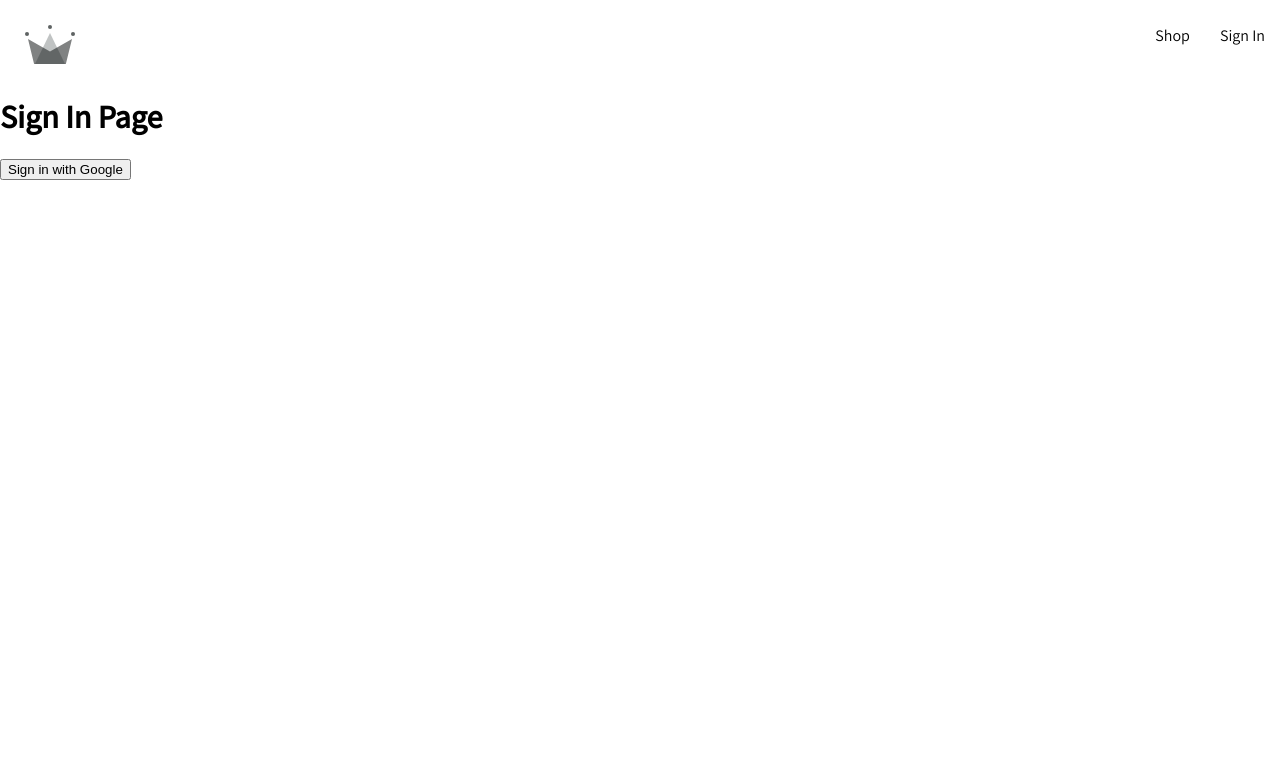
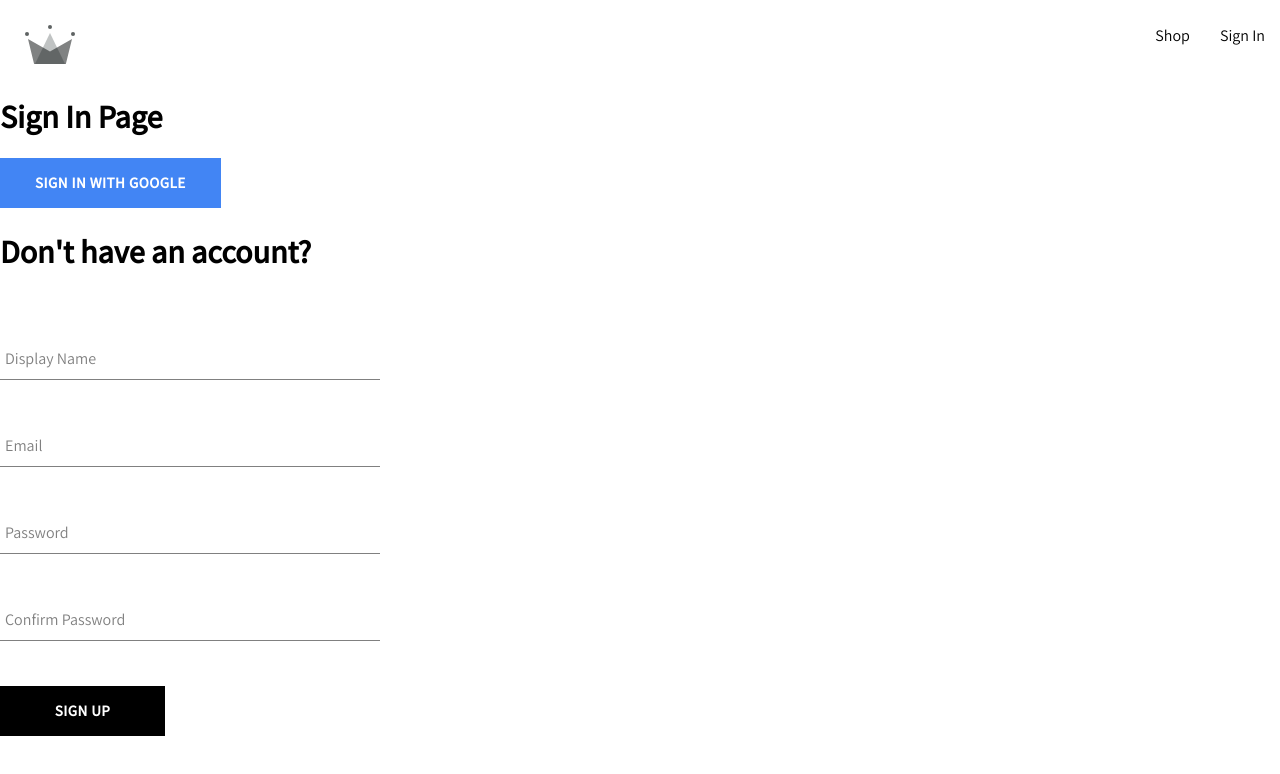
Before and after one commit to scottvandersluys/capstone, a React (Create React App) app: page /auth in a window 1280 px wide. Shown: the top 774 px of the page. Built offline with nearby package versions, Linux system fonts and the light colour scheme.

Commit message:
Created AuthSignUp component, FormInput component and Button component.

```diff
--- /dev/null
+++ b/src/components/AuthSignUp/AuthSignUp.jsx
@@ -0,0 +1,97 @@
+import { useState } from 'react';
+
+import { createUserDocument, signUpWithEmail } from '../../utilities/firebase/firebase.utils';
+
+import { Button, FormInput } from '..';
+
+import './AuthSignUp.scss';
+
+const defaultFormFields = {
+  displayName: "",
+  email: "",
+  password: "",
+  confirmPassword: ""
+};
+
+const AuthSignUp = () => {
+  const [formFields, setFormFields] = useState(defaultFormFields);
+  const { displayName, email, password, confirmPassword } = formFields;
+
+  const resetFormFields = () => {
+    setFormFields(defaultFormFields);
+  };
+
+  const handleChange = (event) => {
+    const { name, value } = event.target;
+    setFormFields({ ...formFields, [name]: value });
+  };
+
+  const handleSubmit = async (event) => {
+    event.preventDefault();
+    console.log(formFields)
+
+    if (password !== confirmPassword) {
+      alert("PASSWORDS DO NOT MATCH");
+      return;
+    }
+
+    try {
+      const { user } = await signUpWithEmail(email, password);
+      await createUserDocument(user, { displayName });
+      resetFormFields();
+    } catch (error) {
+      if (error.code === "auth/email-already-in-use") {
+        alert("That email is already in use!")
+      } else {
+        console.log('User creation encountered an error', error.message);
+      }
+    }
+  };
+
+  return (
+    <div className="AuthSignUp">
+      <h1>Don't have an account?</h1>
+      <form onSubmit={handleSubmit}>
+        <FormInput
+          label="Display Name"
+          name="displayName"
+          type="text"
+          onChange={handleChange}
+          value={displayName}
+          required
+        />
+
+        <FormInput
+          label="Email"
+          name= "email"
+          type="email"
+          onChange={handleChange}
+          value={email}
+          required
+        />
+
+        <FormInput
+          label="Password"
+          name="password"
+          type="password"
+          onChange={handleChange}
+          value={password}
+          required
+        />
+
+        <FormInput
+          label="Confirm Password"
+          name="confirmPassword"
+          type="password"
+          onChange={handleChange}
+          value={confirmPassword}
+          required
+        />
+
+        <Button type="submit">Sign Up</Button>
+      </form>
+    </div>
+  );
+};
+
+export { AuthSignUp };
--- /dev/null
+++ b/src/components/AuthSignUp/AuthSignUp.scss
@@ -0,0 +1,9 @@
+.AuthSignUp {
+  display: flex;
+  flex-direction: column;
+  width: 380px;
+
+  h2 {
+    margin: 10px 0;
+  }
+}
--- /dev/null
+++ b/src/components/Button/Button.jsx
@@ -0,0 +1,18 @@
+import './Button.scss';
+
+const Button = ({ buttonClass, children, ...buttonProps }) => {
+  const BUTTON_CLASSES = {
+    google: "google-sign-in",
+    inverted: "inverted"
+  }
+  const classList = ["Button"];
+  if (BUTTON_CLASSES?.[buttonClass]) classList.push(BUTTON_CLASSES[buttonClass])
+
+  return (
+    <button className={classList.join(" ")} { ...buttonProps }>
+      {children}
+    </button>
+  );
+};
+
+export { Button };
--- /dev/null
+++ b/src/components/Button/Button.scss
@@ -0,0 +1,46 @@
+.Button {
+  min-width: 165px;
+  width: auto;
+  height: 50px;
+  letter-spacing: 0.5px;
+  line-height: 50px;
+  padding: 0 35px 0 35px;
+  font-size: 15px;
+  background-color: black;
+  color: white;
+  text-transform: uppercase;
+  font-family: 'Assistant', sans-serif;
+  font-weight: bolder;
+  border: none;
+  cursor: pointer;
+  display: flex;
+  justify-content: center;
+
+  &:hover {
+    background-color: white;
+    color: black;
+    border: 1px solid black;
+  }
+
+  &.google-sign-in {
+    background-color: #4285f4;
+    color: white;
+
+    &:hover {
+      background-color: #357ae8;
+      border: none;
+    }
+  }
+
+  &.inverted {
+    background-color: white;
+    color: black;
+    border: 1px solid black;
+
+    &:hover {
+      background-color: black;
+      color: white;
+      border: none;
+    }
+  }
+}
--- /dev/null
+++ b/src/components/FormInput/FormInput.jsx
@@ -0,0 +1,21 @@
+import './FormInput.scss';
+
+const FormInput = ({ label, name, value, ...inputProps }) => {
+  const labelClassList = ["form-input-label"];
+  if (value.length) labelClassList.push("shrink");
+
+  return (
+    <div className="FormInput">
+      <label className={labelClassList.join(" ")} htmlFor={name}>{label}</label>
+      <input
+        className="form-input-textfield"
+        id={name}
+        name={name}
+        value={value}
+        { ...inputProps }
+      />
+    </div>
+  );
+};
+
+export { FormInput };
--- /dev/null
+++ b/src/components/FormInput/FormInput.scss
@@ -0,0 +1,54 @@
+$sub-color: grey;
+$main-color: black;
+
+@mixin shrinkLabel {
+  top: -14px;
+  font-size: 12px;
+  color: $main-color;
+}
+
+.FormInput {
+  position: relative;
+  margin: 45px 0;
+
+  .form-input-textfield {
+    background: none;
+    background-color: white;
+    color: $sub-color;
+    font-size: 18px;
+    padding: 10px 10px 10px 5px;
+    display: block;
+    width: 100%;
+    border: none;
+    border-radius: 0;
+    border-bottom: 1px solid $sub-color;
+    margin: 25px 0;
+
+    &:focus {
+      outline: none;
+    }
+
+    &:focus ~ .form-input-label {
+      @include shrinkLabel();
+    }
+  }
+
+  input[type='password'] {
+    letter-spacing: 0.3em;
+  }
+
+  .form-input-label {
+    color: $sub-color;
+    font-size: 16px;
+    font-weight: normal;
+    position: absolute;
+    pointer-events: none;
+    left: 5px;
+    top: 10px;
+    transition: 300ms ease all;
+
+    &.shrink {
+      @include shrinkLabel();
+    }
+  }
+}
--- a/src/components/index.js
+++ b/src/components/index.js
@@ -1,3 +1,6 @@
+export { AuthSignUp } from './AuthSignUp/AuthSignUp';
+export { Button } from './Button/Button';
 export { Categories } from './Categories/Categories';
 export { Category } from './Category/Category';
+export { FormInput } from './FormInput/FormInput';
 export { Header } from './Header/Header';
--- a/src/pages/Auth/Auth.jsx
+++ b/src/pages/Auth/Auth.jsx
@@ -1,17 +1,20 @@
 import { createUserDocument, signInWithGooglePopup } from "../../utilities/firebase/firebase.utils";
+
+import { AuthSignUp, Button } from '../../components';
 
 const Auth = () => {
   const logGoogleUser = async () => {
     const { user } = await signInWithGooglePopup();
-    const userDocRef = await createUserDocument(user);
+    await createUserDocument(user);
   }
 
   return (
     <div>
       <h1>Sign In Page</h1>
-      <button onClick={logGoogleUser}>
+      <Button buttonClass="google" onClick={logGoogleUser}>
         Sign in with Google
-      </button>
+      </Button>
+      <AuthSignUp />
     </div>
   );
 };
--- a/src/utilities/firebase/firebase.utils.js
+++ b/src/utilities/firebase/firebase.utils.js
@@ -1,5 +1,5 @@
 import { initializeApp } from 'firebase/app';
-import { getAuth, GoogleAuthProvider, signInWithPopup, signInWithRedirect } from 'firebase/auth';
+import { createUserWithEmailAndPassword, getAuth, GoogleAuthProvider, signInWithPopup } from 'firebase/auth';
 import { doc, getDoc, setDoc, getFirestore } from 'firebase/firestore';
 
 const firebaseConfig = {
@@ -24,15 +24,13 @@ export const signInWithGooglePopup = () => signInWithPopup(auth, provider);
 
 export const db = getFirestore();
 
-export const createUserDocument = async (user) => {
+export const createUserDocument = async (user, additionalInformation) => {
+  if (!user) return;
+
   const { uid } = user;
+
   const userDocRef = doc(db, "users", uid);
-
-  console.log(userDocRef);
-
   const userSnapshot = await getDoc(userDocRef);
-
-  console.log(userSnapshot.exists());
 
   if (!userSnapshot.exists()) {
     const { displayName, email } = user;
@@ -42,7 +40,8 @@ export const createUserDocument = async (user) => {
       await setDoc(userDocRef, {
         createdAt,
         displayName,
-        email
+        email,
+        ...additionalInformation
       })
     } catch (error) {
       console.log('Error creating the user', error.message);
@@ -51,3 +50,9 @@ export const createUserDocument = async (user) => {
 
   return userDocRef;
 };
+
+export const signUpWithEmail = async (email, password) => {
+  if (!email || !password) return;
+
+  return await createUserWithEmailAndPassword(auth, email, password);
+};
```
Also changed, not shown: src/components/FormInput/form-input.styles.scss (added, +54 -0 lines).
